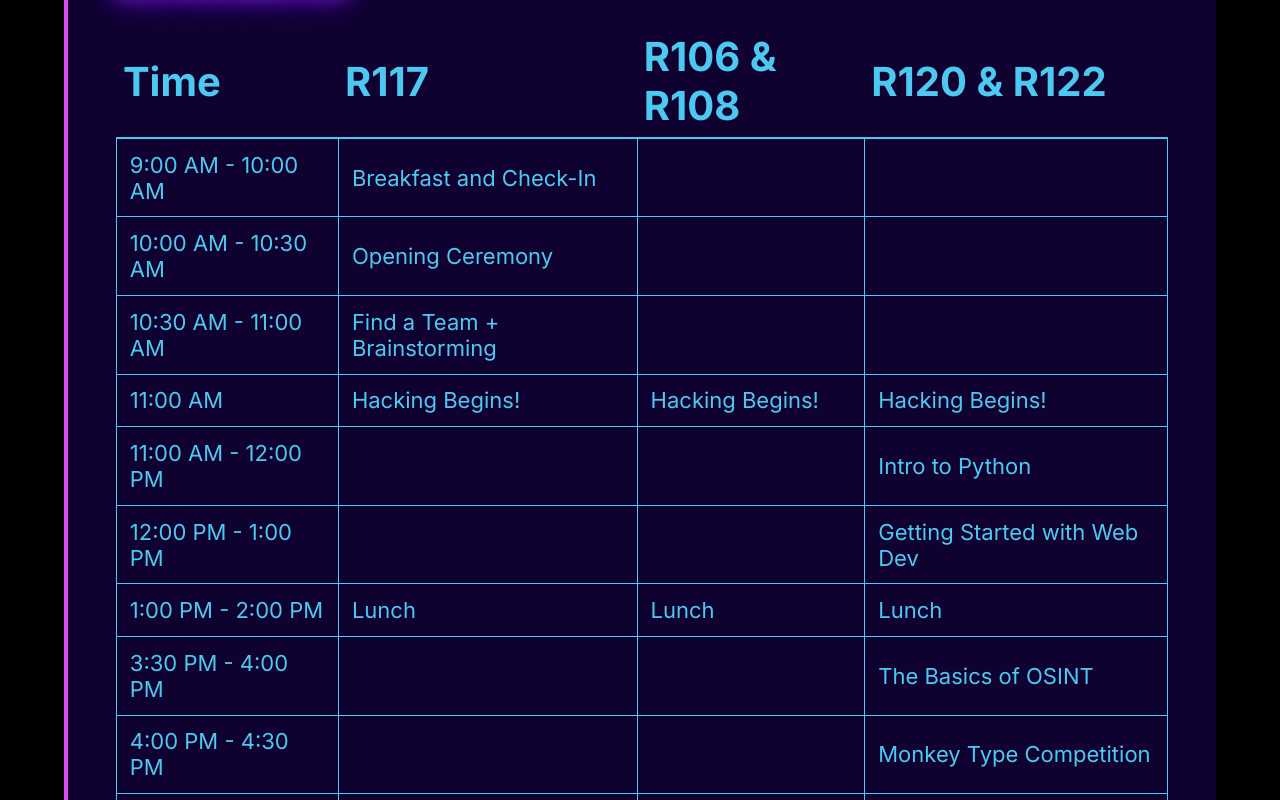
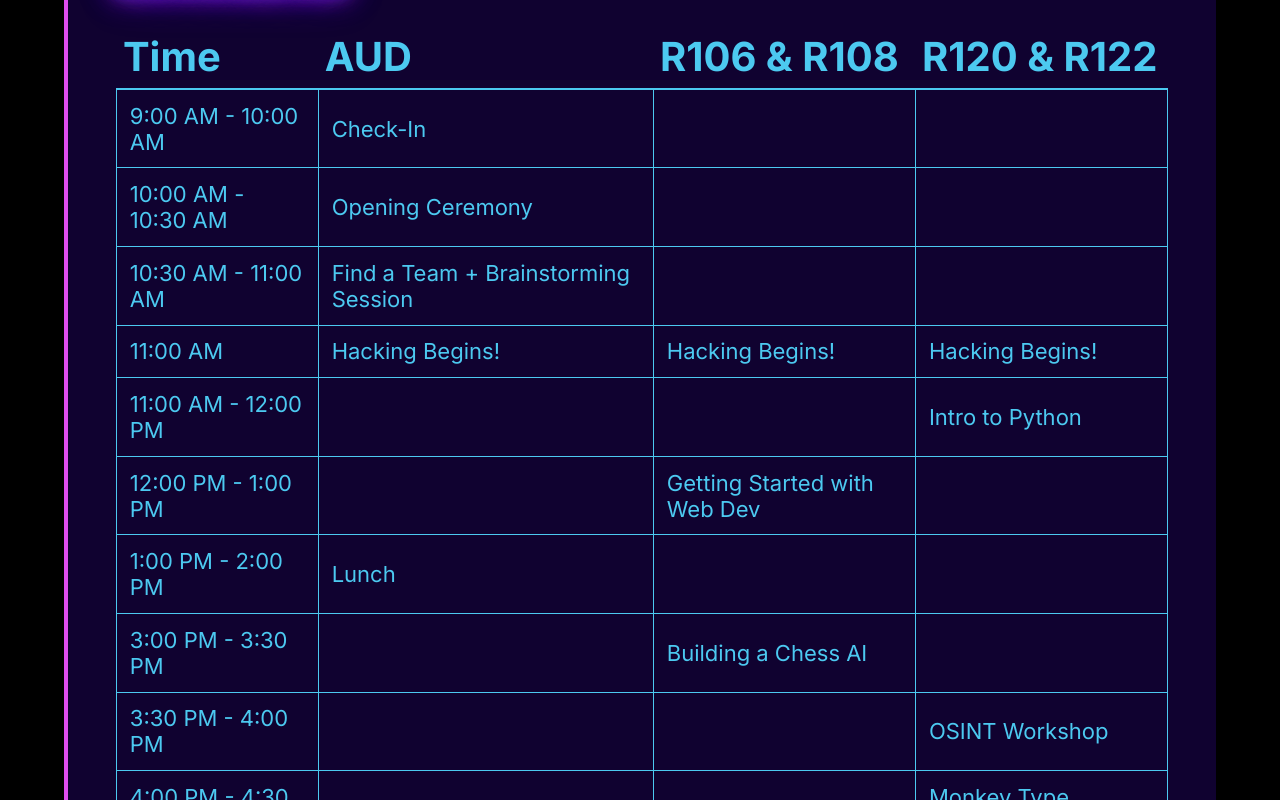
Before and after one commit to quhacks/QuHacks-2025-Website, a Next.js app: page / in a window 1280 px wide. Shown: the part 1320-2120 px from the top of the page. Built offline with nearby package versions, Linux system fonts and the light colour scheme; no server answers.

Commit message:
Modified schedule

```diff
--- a/src/app/components/schedule/schedule.js
+++ b/src/app/components/schedule/schedule.js
@@ -6,25 +6,22 @@ export default function ScheduleSection() {
     return (
         <div className={styles.sectionContainer}>
             <h1 className={styles.title}>Schedule</h1>
-            <br></br>
+            <br />
             <table className={styles.table}>
                 <thead>
                     <tr>
                         <th className={styles.th}>Time</th>
-                        <th className={styles.th}>R117</th>
+                        <th className={styles.th}>AUD</th>
                         <th className={styles.th}>R106 & R108</th>
                         <th className={styles.th}>R120 & R122</th>
-
                     </tr>
-
                 </thead>
                 <tbody>
                     <tr>
                         <td className={styles.td}>9:00 AM - 10:00 AM</td>
-                        <td className={styles.td}>Breakfast and Check-In</td>
+                        <td className={styles.td}>Check-In</td>
                         <td className={styles.td}></td>
                         <td className={styles.td}></td>
-
                     </tr>
                     <tr>
                         <td className={styles.td}>10:00 AM - 10:30 AM</td>
@@ -34,7 +31,7 @@ export default function ScheduleSection() {
                     </tr>
                     <tr>
                         <td className={styles.td}>10:30 AM - 11:00 AM</td>
-                        <td className={styles.td}>Find a Team + Brainstorming</td>
+                        <td className={styles.td}>Find a Team + Brainstorming Session</td>
                         <td className={styles.td}></td>
                         <td className={styles.td}></td>
                     </tr>
@@ -53,20 +50,26 @@ export default function ScheduleSection() {
                     <tr>
                         <td className={styles.td}>12:00 PM - 1:00 PM</td>
                         <td className={styles.td}></td>
+                        <td className={styles.td}>Getting Started with Web Dev</td>
                         <td className={styles.td}></td>
-                        <td className={styles.td}>Getting Started with Web Dev</td>
                     </tr>
                     <tr>
                         <td className={styles.td}>1:00 PM - 2:00 PM</td>
                         <td className={styles.td}>Lunch</td>
-                        <td className={styles.td}>Lunch</td>
-                        <td className={styles.td}>Lunch</td>
+                        <td className={styles.td}></td>
+                        <td className={styles.td}></td>
                     </tr>
                     <tr>
-                        <td className={styles.td}>3:30 PM - 4:00 PM</td>
+                        <td className={styles.td}>3:00 PM - 3:30 PM</td>
+                        <td className={styles.td}></td>
+                        <td className={styles.td}>Building a Chess AI</td>
+                        <td className={styles.td}></td>
+                    </tr>
+                    <tr>
+                    <td className={styles.td}>3:30 PM - 4:00 PM</td>
                         <td className={styles.td}></td>
                         <td className={styles.td}></td>
-                        <td className={styles.td}>The Basics of OSINT</td>
+                        <td className={styles.td}>OSINT Workshop</td>
                     </tr>
                     <tr>
                     <td className={styles.td}>4:00 PM - 4:30 PM</td>
@@ -92,8 +95,6 @@ export default function ScheduleSection() {
                         <td className={styles.td}></td>
                         <td className={styles.td}></td>
                     </tr>
-
-
                 </tbody>
             </table>
         </div>
```
